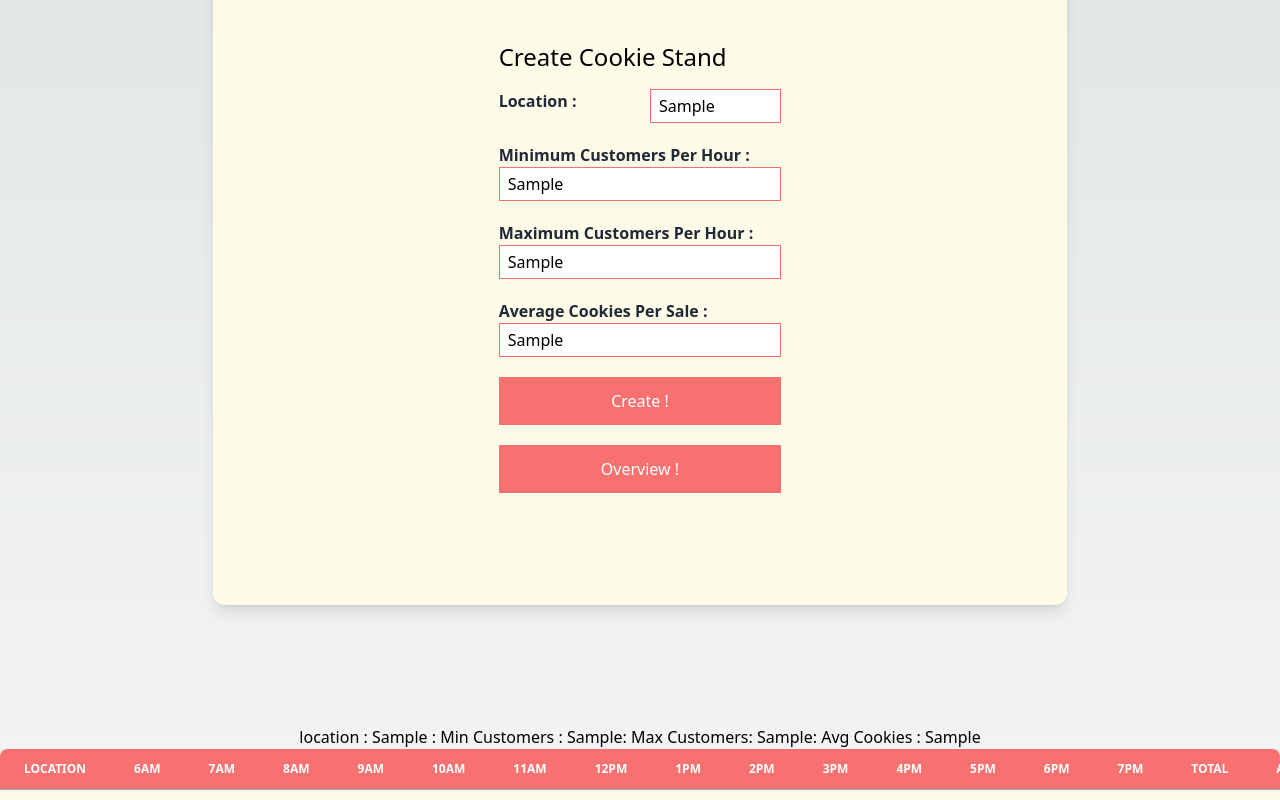
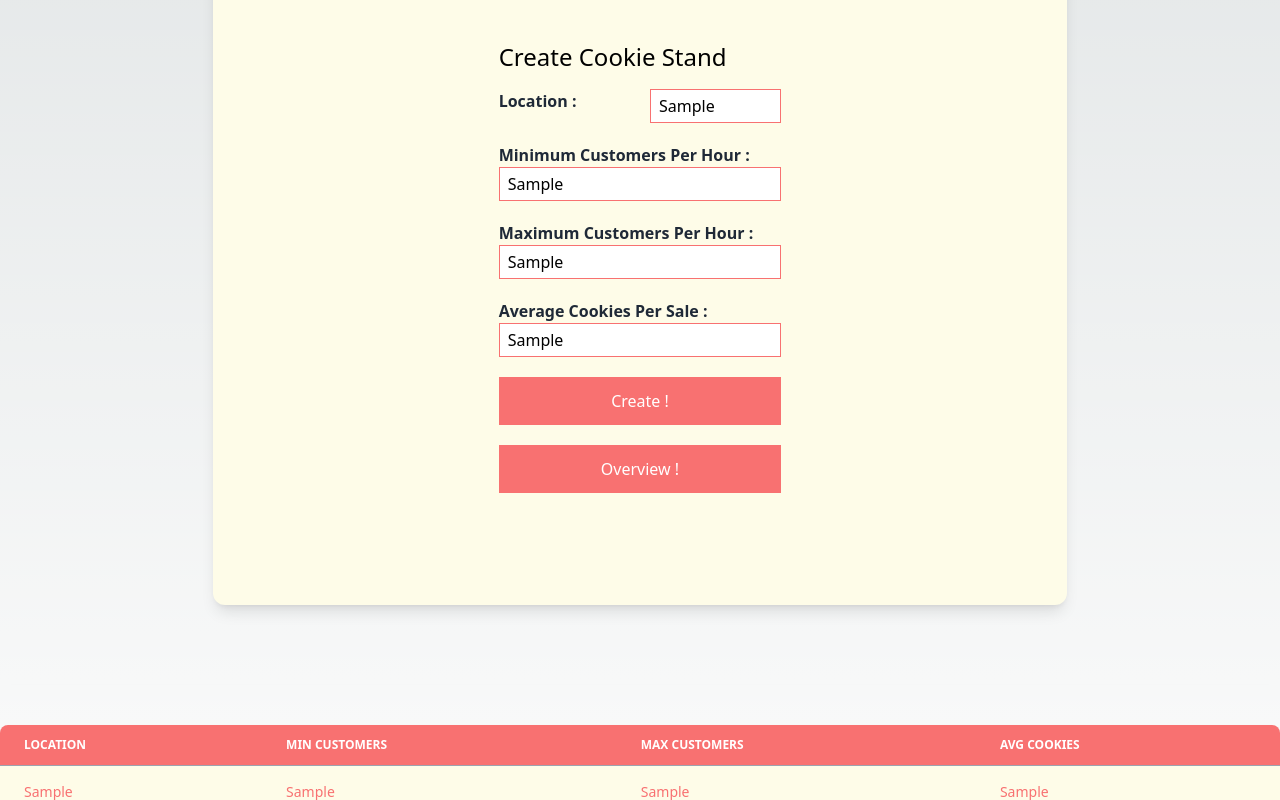
Before and after one commit to Noor696/cookie-stand-admin, a Next.js app: page / in a window 1280 px wide. Both pictures are taken after typing "Sample", "Sample", "Sample", "Sample" into the empty fields and a click on the button "Create !". Shown: the part 704-1504 px from the top of the page. Built offline with nearby package versions, Linux system fonts and the light colour scheme.

Commit message:
handle Table Show

```diff
--- a/app/components/Form.js
+++ b/app/components/Form.js
@@ -1,5 +1,8 @@
+"use client";
+
 import React from "react";
 import { useState } from "react";
+import Table from "./Table";
 
 export default function Form(props) {
   // States
@@ -8,6 +11,7 @@ export default function Form(props) {
   const [Maximum, setMaximum] = useState("");
   const [Average, setAverage] = useState("");
   const [fullReplyState, setFullReplyState] = useState([]);
+  const [tableshow, setTableShow] = useState(false);
 
   const handlelocation = (e) => {
     setUserLocation(e.target.value);
@@ -40,6 +44,9 @@ export default function Form(props) {
     // this is spread operator
     setFullReplyState([...fullReplyState, userInput]);
   };
+  const handleShow = () => {
+    setTableShow(true);
+  };
 
   return (
     <>
@@ -49,7 +56,6 @@ export default function Form(props) {
             <div className="flex flex-col lg:flex-row w-10/12 lg:w-8/12 bg-yellow-50 rounded-xl mx-auto shadow-lg overflow-hidden">
               <div className="w-full flex flex-col items-center justify-center p-12 bg-no-repeat bg-cover bg-center">
                 <h1 className="text-black text-2xl mb-3">Welcome</h1>
-
 
                 <div className="w-full lg:w-1/2 py-16 px-12">
                   <h2 className="text-2xl mb-4">Create Cookie Stand</h2>
@@ -134,7 +140,9 @@ export default function Form(props) {
                       <button
                         class="w-full bg-red-400 py-3 text-center text-white"
                         type="button"
-                      >Overview !
+                        onClick={handleShow}
+                      >
+                        Overview !
                       </button>
                     </div>
                   </form>
@@ -152,14 +160,44 @@ export default function Form(props) {
           fullReplyState.map((item, index) => {
             return (
               <div>
-                <p>
-                  location : {item.location} : Min Customers : {item.Minimum}:
-                  Max Customers: {item.Maximum}: Avg Cookies : {item.Average}
-                </p>
+                <div class="relative overflow-x-auto shadow-md sm:rounded-lg">
+                  <table class="w-full text-sm text-left text-red-100 dark:text-red-100">
+                    <thead class="text-xs text-white uppercase bg-red-400 border-b border-gray-400 dark:text-white">
+                      <tr>
+                        <th scope="col" class="px-6 py-3">
+                          Location
+                        </th>
+                        <th scope="col" class="px-6 py-3">
+                          Min Customers
+                        </th>
+                        <th scope="col" class="px-6 py-3">
+                          Max Customers
+                        </th>
+                        <th scope="col" class="px-6 py-3">
+                          Avg Cookies
+                        </th>
+                      </tr>
+                    </thead>
+                    <tbody>
+                      <tr class="bg-yellow-50 border-b border-blue-400 hover:bg-yellow-100">
+                        <th
+                          scope="row"
+                          class="px-6 py-4 font-medium text-red-400 whitespace-nowrap dark:text-red-400"
+                        >
+                          {item.location}
+                        </th>
+                        <td class="px-6 py-4 text-red-400">{item.Minimum}</td>
+                        <td class="px-6 py-4 text-red-400">{item.Maximum}</td>
+                        <td class="px-6 py-4 text-red-400">{item.Average}</td>
+                      </tr>
+                    </tbody>
+                  </table>
+                </div>
               </div>
             );
           })}
       </section>
+      {tableshow && <Table />}
     </>
   );
 }
--- a/app/components/Table.js
+++ b/app/components/Table.js
@@ -9,6 +9,8 @@ export default function Table(props) {
     const [tableData, setTableData] = useState(data);
 
     // setTableData([tableData]);
+
+
 
     return(
         <>
--- a/app/page.tsx
+++ b/app/page.tsx
@@ -13,7 +13,7 @@ export default function Home() {
     <>
      <Hero />
      <Form />
-     <Table />
+     {/* <Table /> */}
     </>
   )
 }
```
